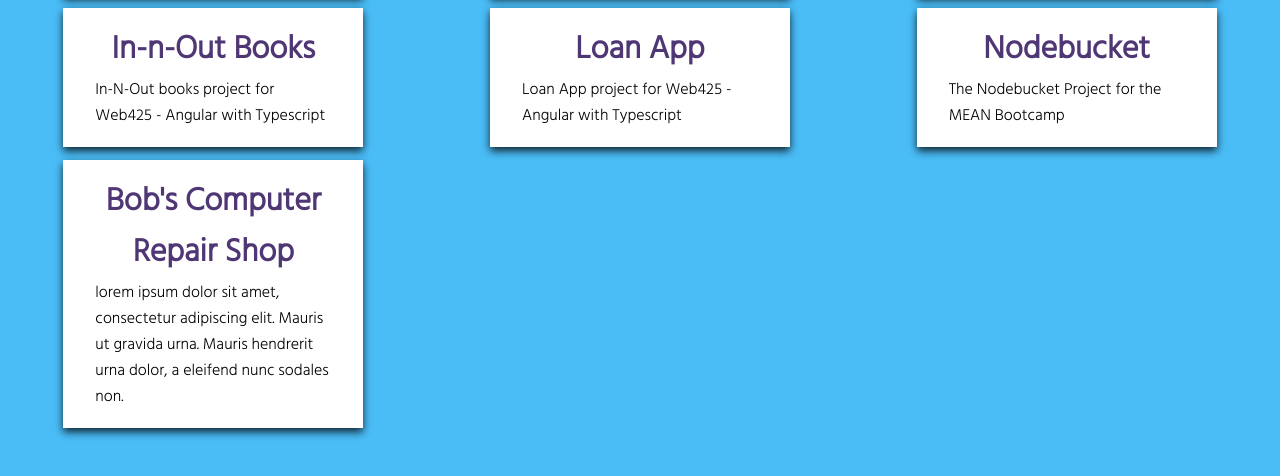
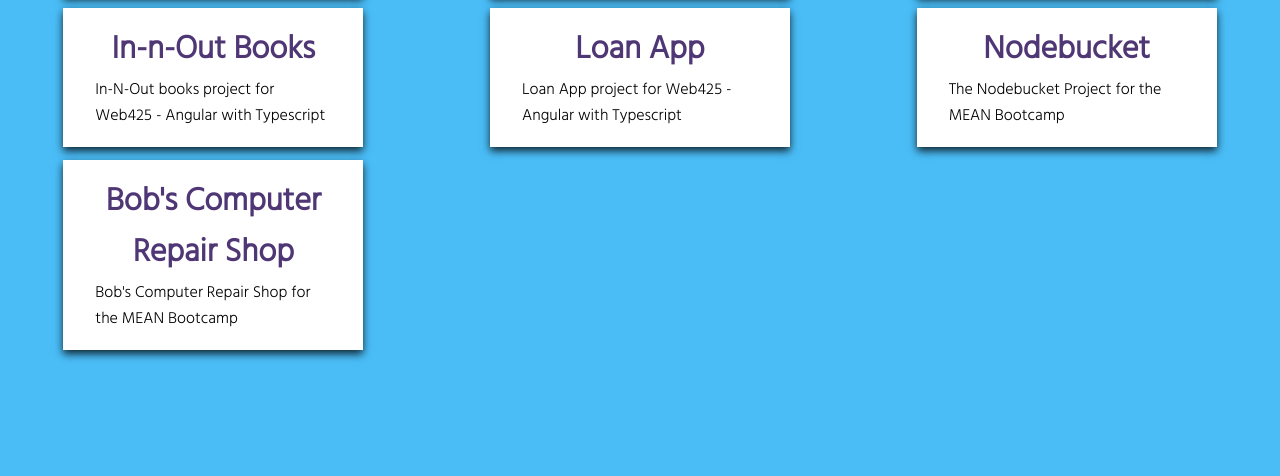
Before and after one commit to Tactenator/portfolio, a plain HTML site: page pages/projects.html in a window 1280 px wide. Shown: the part 768-1244 px from the top of the page. After the commit the page ends 1198 px from the top, so only its background shows below. Drawn offline with Linux system fonts and the light colour scheme.

Commit message:
adding final project

```diff
--- a/pages/projects.html
+++ b/pages/projects.html
@@ -76,8 +76,8 @@
                 <div class="card-content">The Nodebucket Project for the MEAN Bootcamp</div>
             </div>
             <div class="project-card card">
-                <div class="card-title">Bob's Computer Repair Shop</div>
-                <div class="card-content">lorem ipsum dolor sit amet, consectetur adipiscing elit. Mauris ut gravida urna. Mauris hendrerit urna dolor, a eleifend nunc sodales non. </div>
+                <a href="https://group1-bcrs.onrender.com" class="card-title">Bob's Computer Repair Shop</a>
+                <div class="card-content">Bob's Computer Repair Shop for the MEAN Bootcamp </div>
             </div>
         </div>
     </div>
```
